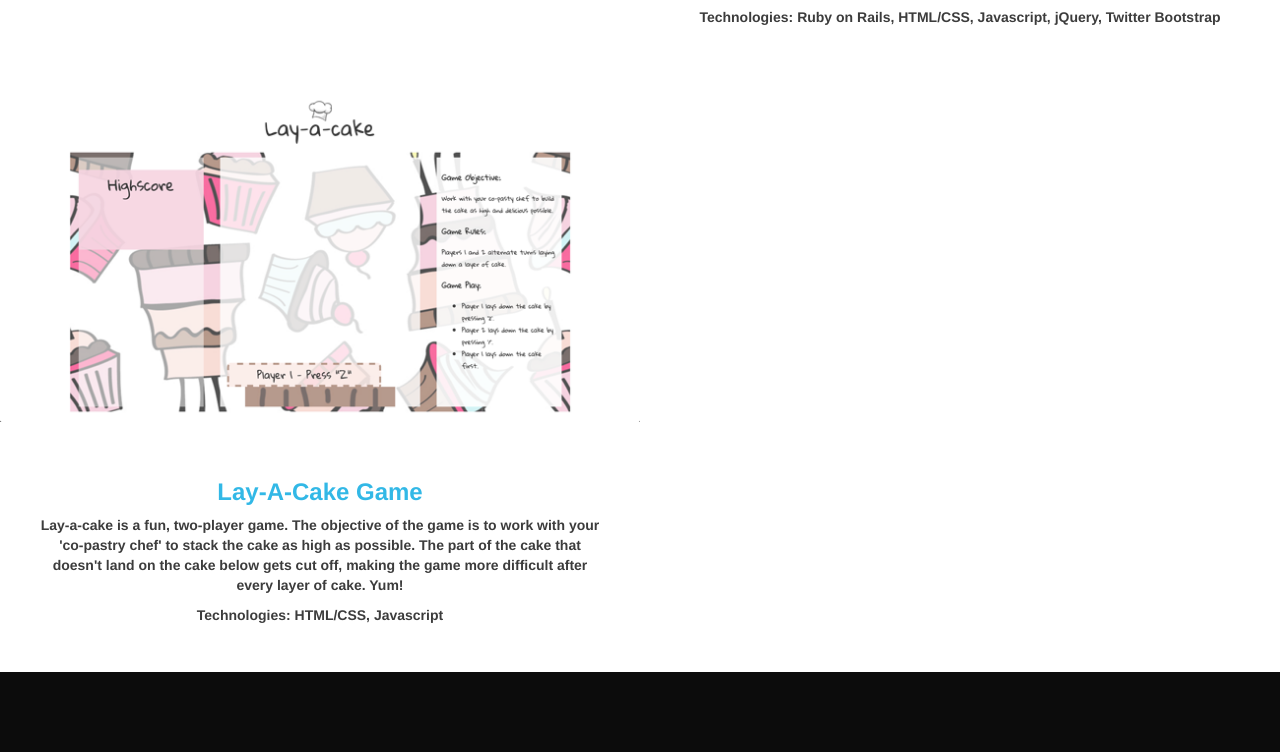
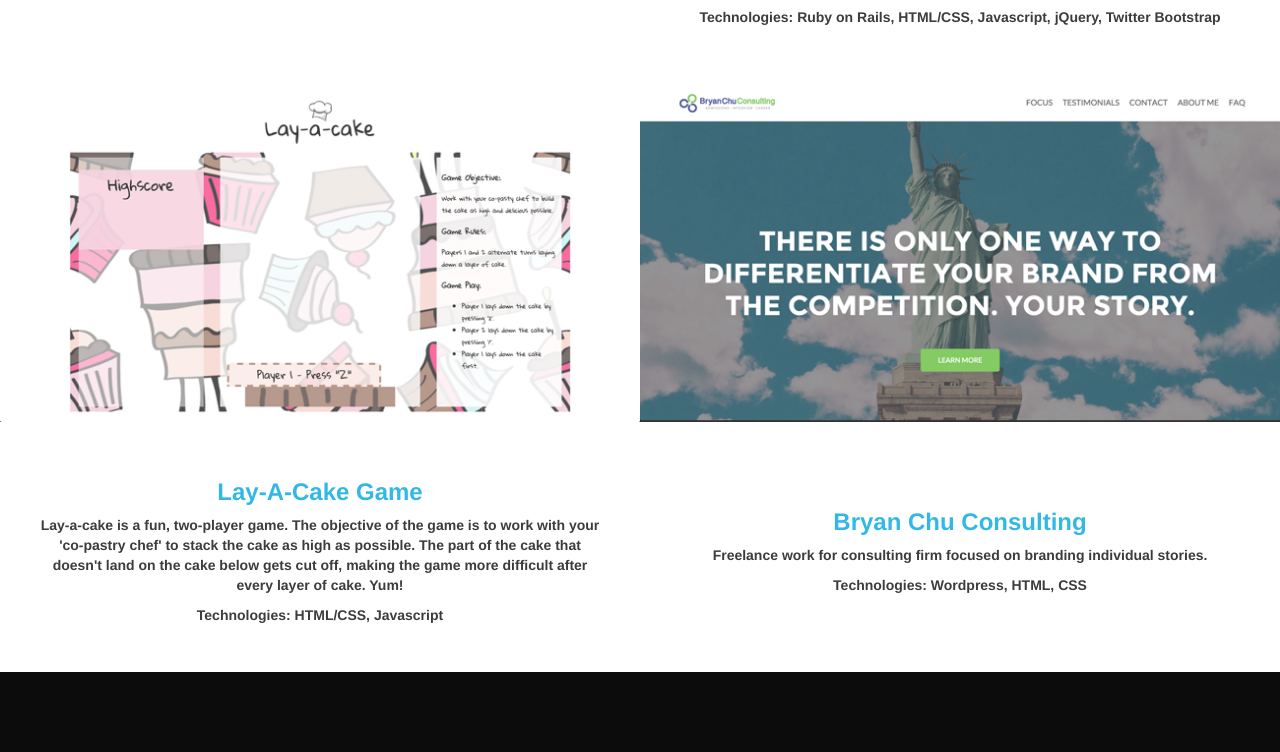
Before and after one commit to samyoshon/portfolio-rm, a plain HTML site: page index.html in a window 1280 px wide. Shown: the part 2017-2769 px from the top of the page. Drawn offline with nearby package versions, Linux system fonts and the light colour scheme.

Commit message:
bryan chu consulting

```diff
--- a/index.html
+++ b/index.html
@@ -90,17 +90,17 @@
 					</div>
 				</div>
 			</a>
-<!--
-			<a target="_blank" href="http://order-what-app-final.herokuapp.com/" class="inside-flex">
+
+			<a target="_blank" href="http://www.bryanchuconsulting.com" class="inside-flex">
 				<div class="project-div-content col-xs-12 col-sm-12 col-md-6 col-lg-6">
-					<img class="project-image" src="img/order-what-app-1.png"/>
+					<img class="project-image" src="img/bryanchu.png"/>
 					<div class="project-content">
-						<h3>Order What</h3>
-						<p>A project with a mission to make figuring out what to order at a restaurant quick and easy. The site has CRUD functionality and is built using Ruby on Rails. The website is hosted on Heroku and has the tendency to have slow load.</p>
-						<p>Technologies: Ruby on Rails, HTML/CSS, Javascript, jQuery, Twitter Bootstrap</p>
+						<h3>Bryan Chu Consulting</h3>
+						<p>Freelance work for consulting firm focused on branding individual stories.</p>
+						<p>Technologies: Wordpress, HTML, CSS</p>
 					</div>
 				</div>
-			</a> -->
+			</a>
 		</div>
 	</div>
 
```
Also changed, not shown: img/bryanchu.png (added), img/order-what-app-1.png (deleted).
